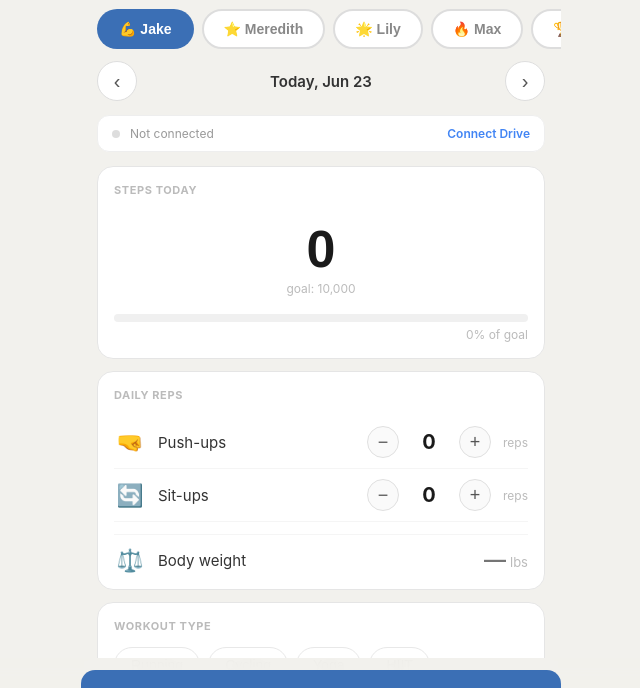
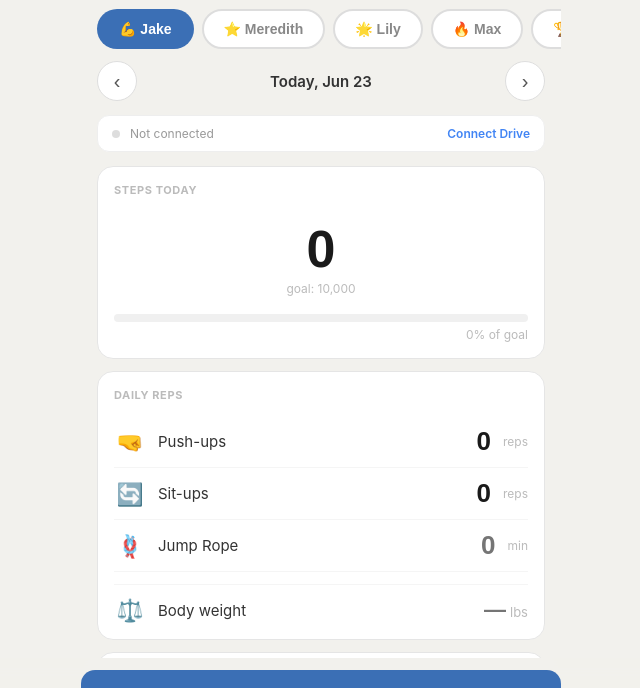
Before and after one commit to mrboula/family-fitness, a plain HTML site: page index.html in a window 1280 px wide. Shown: the part 68-756 px from the top of the page, without its empty margins (319-959 px from the left). Drawn offline with nearby package versions, Linux system fonts and the light colour scheme.

Commit message:
Update index.html

```diff
--- a/index.html
+++ b/index.html
@@ -1,3 +1,4 @@
+
 <!DOCTYPE html>
 <html lang="en">
 <head>
@@ -54,9 +55,10 @@ html, body { font-family: -apple-system, BlinkMacSystemFont, 'Segoe UI', sans-se
 .rep-emoji { font-size: 22px; width: 32px; text-align: center; flex-shrink: 0; }
 .rep-label { flex: 1; font-size: 15px; color: #333; }
 .rep-ctrl { display: flex; align-items: center; gap: 8px; }
-.rep-btn { width: 32px; height: 32px; border-radius: 50%; border: 1.5px solid #e0e0e0; background: #fafafa; font-size: 18px; cursor: pointer; display: flex; align-items: center; justify-content: center; color: #555; }
-.rep-btn:active { transform: scale(0.92); background: #f0f0f0; }
-.rep-val { font-size: 20px; font-weight: 700; min-width: 44px; text-align: center; color: #1a1a1a; }
+.rep-input { font-size: 26px; font-weight: 800; width: 80px; text-align: right; border: none; background: transparent; color: #1a1a1a; outline: none; -moz-appearance: textfield; }
+.rep-input::-webkit-inner-spin-button, .rep-input::-webkit-outer-spin-button { -webkit-appearance: none; }
+.jump-minutes-row { display: flex; align-items: center; gap: 12px; padding: 10px 0; border-bottom: 0.5px solid #f5f5f5; }
+.jump-minutes-row .rep-emoji { font-size: 22px; width: 32px; text-align: center; flex-shrink: 0; }
 .rep-unit { font-size: 12px; color: #bbb; }
 .weight-row { display: flex; align-items: center; gap: 12px; padding-top: 12px; margin-top: 12px; border-top: 0.5px solid #f5f5f5; }
 .weight-input-wrap { display: flex; align-items: baseline; gap: 4px; margin-left: auto; }
@@ -257,7 +259,7 @@ const ACHIEVEMENTS = [
   { id:'situps_50',   label:'50 Sit-ups',     emoji:'🔄', desc:'50 sit-ups in one day',         check:d=>(d.situps||0)>=50 },
   { id:'situps_100',  label:'100 Sit-ups',    emoji:'⚡', desc:'100 sit-ups in one day',        check:d=>(d.situps||0)>=100 },
   { id:'lifted',      label:'Iron Day',       emoji:'🏋️', desc:'Log a weightlifting session',   check:d=>Object.values(d.lifts||{}).some(v=>v>0) },
-  { id:'jump_rope',   label:'Jump Roped',     emoji:'🪢', desc:'Complete a jump rope session',  check:d=>(d.workouts||[]).includes('Jump Rope') },
+  { id:'jump_rope',   label:'Jump Roped',     emoji:'🪢', desc:'Log jump rope minutes',         check:d=>(d.jumpRopeMinutes||0)>0||(d.workouts||[]).includes('Jump Rope') },
   { id:'full_day',    label:'Full Session',   emoji:'🌟', desc:'5K steps + 20 push-ups + 20 sit-ups', check:d=>(d.steps||0)>=5000&&(d.pushups||0)>=20&&(d.situps||0)>=20 },
   { id:'week_5days',  label:'5-Day Week',     emoji:'🏆', desc:'5 active days in one week',     check:(d,mid)=>getWeekActiveDays(mid)>=5 },
   { id:'week_7days',  label:'Perfect Week',   emoji:'👑', desc:'All 7 days active',             check:(d,mid)=>getWeekActiveDays(mid)>=7 },
@@ -321,6 +323,7 @@ function getAllTimeStats(mid){
     totalSitups: days.reduce((s,d)=>s+(d.situps||0),0),
     totalDays: days.filter(d=>d.steps>0||d.pushups>0||d.situps>0||(d.workouts&&d.workouts.length>0)).length,
     totalWorkouts: days.reduce((s,d)=>s+(d.workouts?d.workouts.length:0),0),
+    totalJumpRopeMins: days.reduce((s,d)=>s+(d.jumpRopeMinutes||0),0),
     bestSteps: Math.max(0,...days.map(d=>d.steps||0)),
     bestPushups: Math.max(0,...days.map(d=>d.pushups||0)),
     totalGoalsDone: (goals[mid]||[]).filter(g=>g.done).length,
@@ -476,6 +479,7 @@ function renderFamilyBoard(){
           <div class="trophy-row"><div class="trophy-icon">🚶</div><div class="trophy-label">Total steps</div><div class="trophy-val">${s.totalSteps.toLocaleString()}</div></div>
           <div class="trophy-row"><div class="trophy-icon">💪</div><div class="trophy-label">Total push-ups</div><div class="trophy-val">${s.totalPushups.toLocaleString()}</div></div>
           <div class="trophy-row"><div class="trophy-icon">🔄</div><div class="trophy-label">Total sit-ups</div><div class="trophy-val">${s.totalSitups.toLocaleString()}</div></div>
+          <div class="trophy-row"><div class="trophy-icon">🪢</div><div class="trophy-label">Total jump rope minutes</div><div class="trophy-val">${s.totalJumpRopeMins}</div></div>
           <div class="trophy-row"><div class="trophy-icon">🏆</div><div class="trophy-label">Best single day steps</div><div class="trophy-val">${s.bestSteps.toLocaleString()}</div></div>
           <div class="trophy-row"><div class="trophy-icon">💪</div><div class="trophy-label">Best single day push-ups</div><div class="trophy-val">${s.bestPushups}</div></div>
           <div class="trophy-row"><div class="trophy-icon">🎯</div><div class="trophy-label">Goals completed</div><div class="trophy-val">${s.totalGoalsDone} / ${s.totalGoals}</div></div>
@@ -512,17 +516,24 @@ function cardReps(m,d){
       <div class="rep-emoji">${emoji}</div>
       <div class="rep-label">${label}</div>
       <div class="rep-ctrl">
-        <button class="rep-btn" onclick="nudge('${field}',-1)">−</button>
-        <div class="rep-val" id="val-${field}">${d[field]||0}</div>
-        <button class="rep-btn" onclick="nudge('${field}',1)">+</button>
+        <input class="rep-input" type="number" inputmode="numeric" value="${d[field]||0}" min="0" onfocus="this.select()" onchange="setField('${field}',this.value)">
       </div>
       <div class="rep-unit">reps</div>
     </div>`;
   }
+  const jumpMins=(d.jumpRopeMinutes||0);
   return`<div class="card">
     <div class="card-title">Daily reps</div>
     ${row('🤜','Push-ups','pushups')}
     ${row('🔄','Sit-ups','situps')}
+    <div class="jump-minutes-row">
+      <div class="rep-emoji">🪢</div>
+      <div class="rep-label">Jump Rope</div>
+      <div class="rep-ctrl">
+        <input class="rep-input" type="number" inputmode="numeric" value="${jumpMins||''}" min="0" placeholder="0" onfocus="this.select()" onchange="setField('jumpRopeMinutes',this.value)">
+      </div>
+      <div class="rep-unit">min</div>
+    </div>
     ${m.hasWeight?`<div class="weight-row">
       <div class="rep-emoji">⚖️</div>
       <div class="rep-label">Body weight</div>
```
